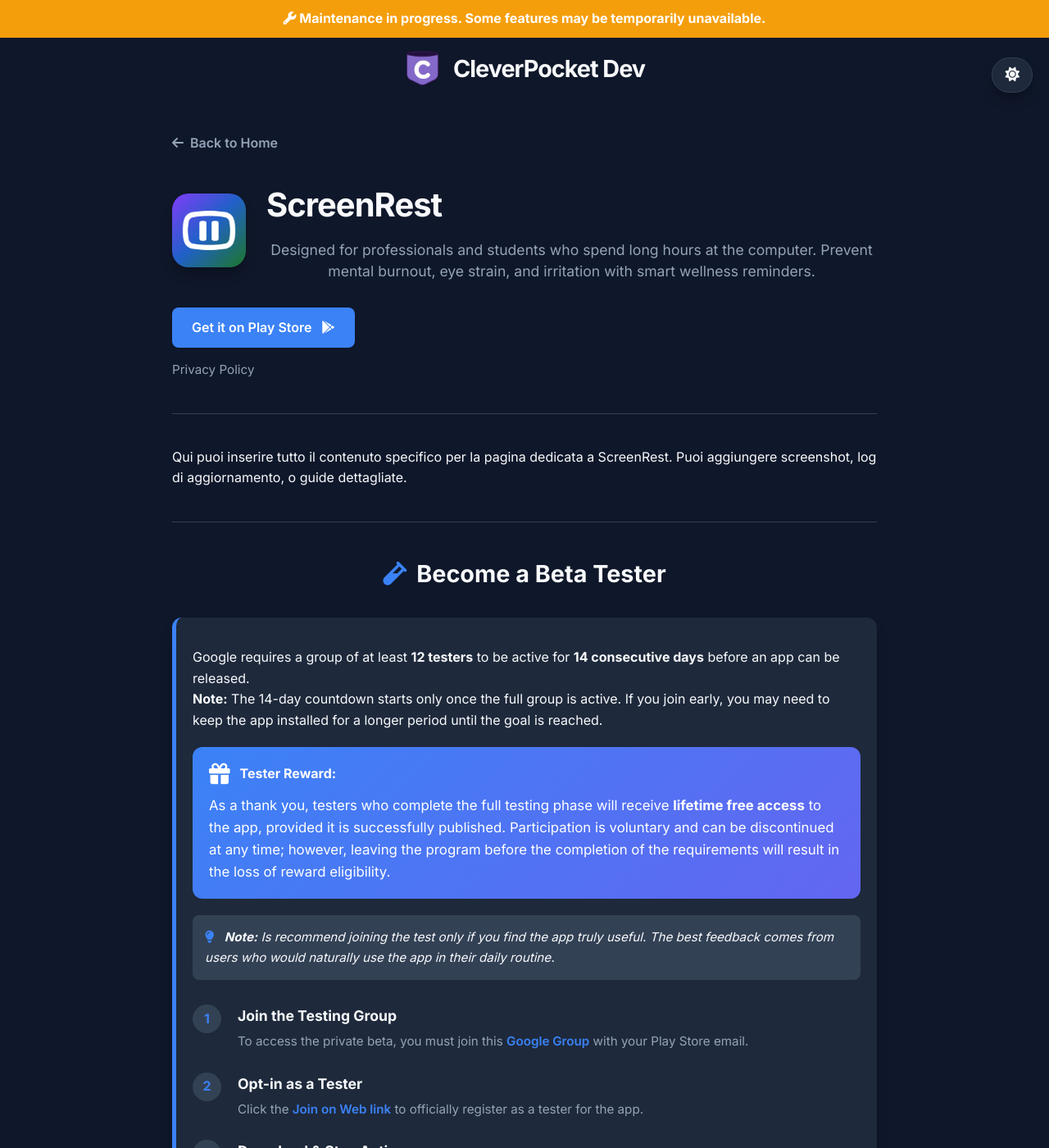
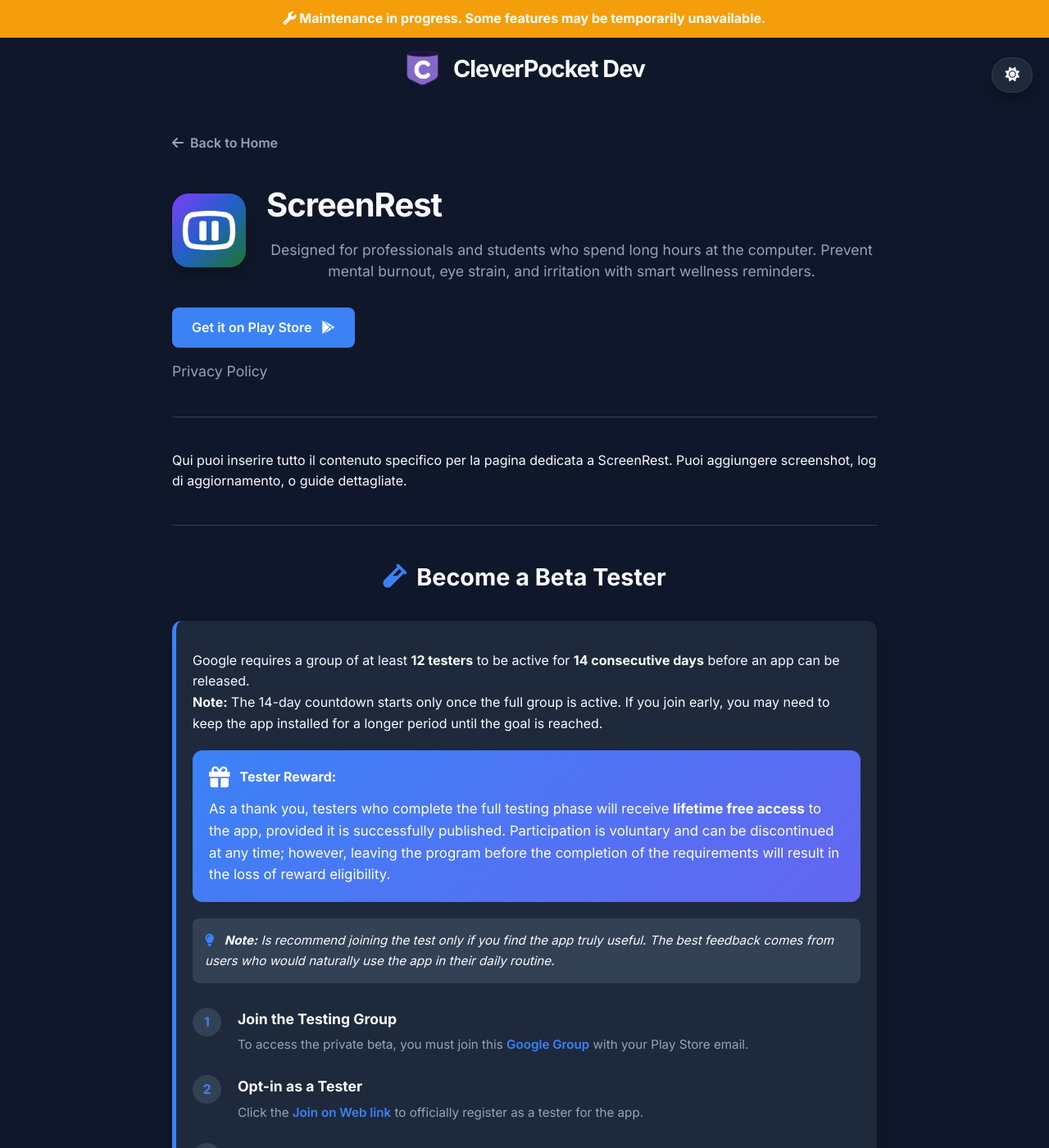
Before and after one commit to digitalcreat0r/sitoweb, a Jekyll site: the page built from _apps/screenrest.md, in a window 1280 px wide and 1400 px high. Shown: the whole window at 82% size. Built offline with Jekyll 4.4.1, drawn with Linux system fonts in a browser that asks for light colours.

Commit message:
ingrandito testo

```diff
--- a/assets/css/style.css
+++ b/assets/css/style.css
@@ -227,7 +227,10 @@
 
 .btn-main i { margin-left: 8px; }
 
-.policy-link-wrapper { margin-top: 15px; font-size: 0.95rem; }
+.policy-link-wrapper {
+    margin-top: 15px;
+    font-size: 1.1rem;
+}
 .policy-link-wrapper a { color: var(--text-muted); text-decoration: none; }
 .policy-link-wrapper a:hover { text-decoration: underline; }
 
```
